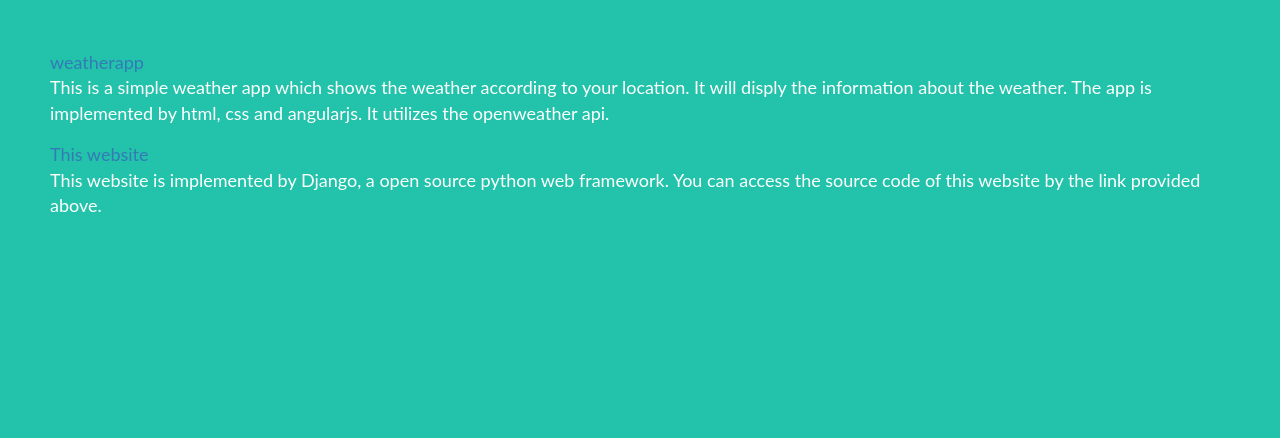
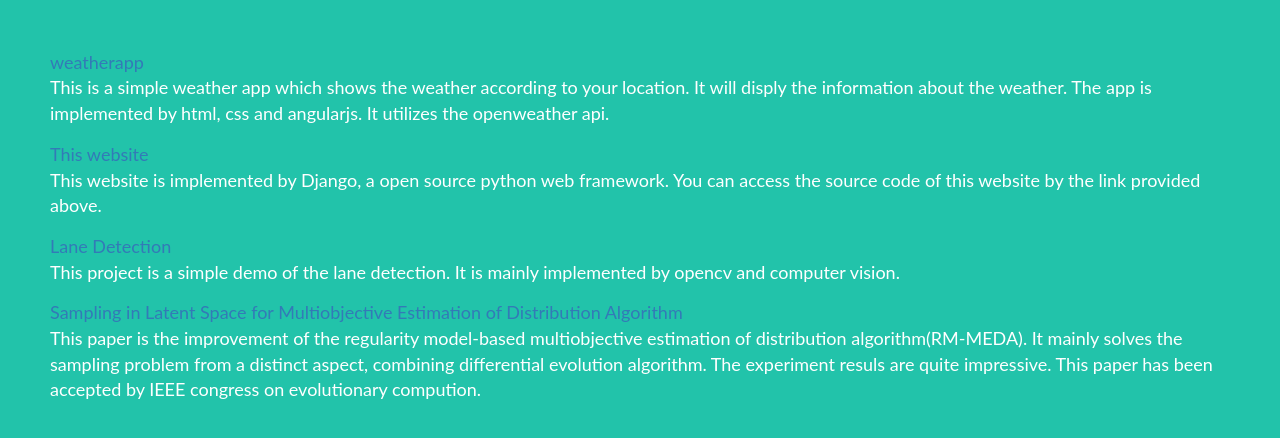
Before and after one commit to madneal/my-first-blog, a Django app: page /project/ in a window 1280 px wide. Shown: the part 80-518 px from the top of the page. Run offline with Django 3.2, Linux system fonts and the light colour scheme; some libraries are stand-ins or nearby versions.

Commit message:
add the paper into the project

```diff
--- a/blog/templates/blog/myself.html
+++ b/blog/templates/blog/myself.html
@@ -32,8 +32,8 @@
         }
         @media screen and (max-width: 600px) {
             .log{
-                width: 15%;
-                height: 15%;
+                width: 25%;
+                height: 10%;
             }
         }
     </style>
--- a/blog/templates/blog/project.html
+++ b/blog/templates/blog/project.html
@@ -80,7 +80,14 @@
                 this website by the link provided above.</p>
             </li>
             <li class="list-item">
-                <a href="https://github.com/neal1991/opencv"
+                <a href="https://github.com/neal1991/opencv-lane-vehicle-track">Lane Detection</a>
+                <p class="description">This project is a simple demo of the lane detection. It is mainly implemented by opencv and computer vision.</p>
+            </li>
+            <li class="list-item">
+                <a href="../paper" class="project-link">Sampling in Latent Space for Multiobjective Estimation of Distribution Algorithm</a>
+                <p class="description">This paper is the improvement of the regularity model-based multiobjective estimation of distribution algorithm(RM-MEDA).
+                 It mainly solves the sampling problem from a distinct aspect, combining differential evolution algorithm. The experiment resuls are quite impressive. This paper
+                 has been accepted by IEEE congress on evolutionary compution.</p>
             </li>
         </ul>
 
--- a/blog/urls.py
+++ b/blog/urls.py
@@ -11,6 +11,7 @@ urlpatterns = [
     url(r'^project/',views.project),
     url(r'^myself/',views.myself),
     url(r'^weatherapp/',views.weatherapp),
+    url(r'^paper/',views.paper)
 
     # url(r'^index/',views.index,name='index'),
     # url(r'$',views.index,name='index'),
--- a/blog/views.py
+++ b/blog/views.py
@@ -29,6 +29,9 @@ def weatherapp(request):
 
 def myself(request):
     return render(request,'blog/myself.html',{})
+
+def paper(request):
+    return render(request,'blog/paper.html',{})
 
 def download_file(request):
     BASE = os.path.dirname(os.path.abspath(__file__))
```
Also changed, not shown: blog/templates/blog/paper.html (added, +20 -0 lines), 1 other file.
